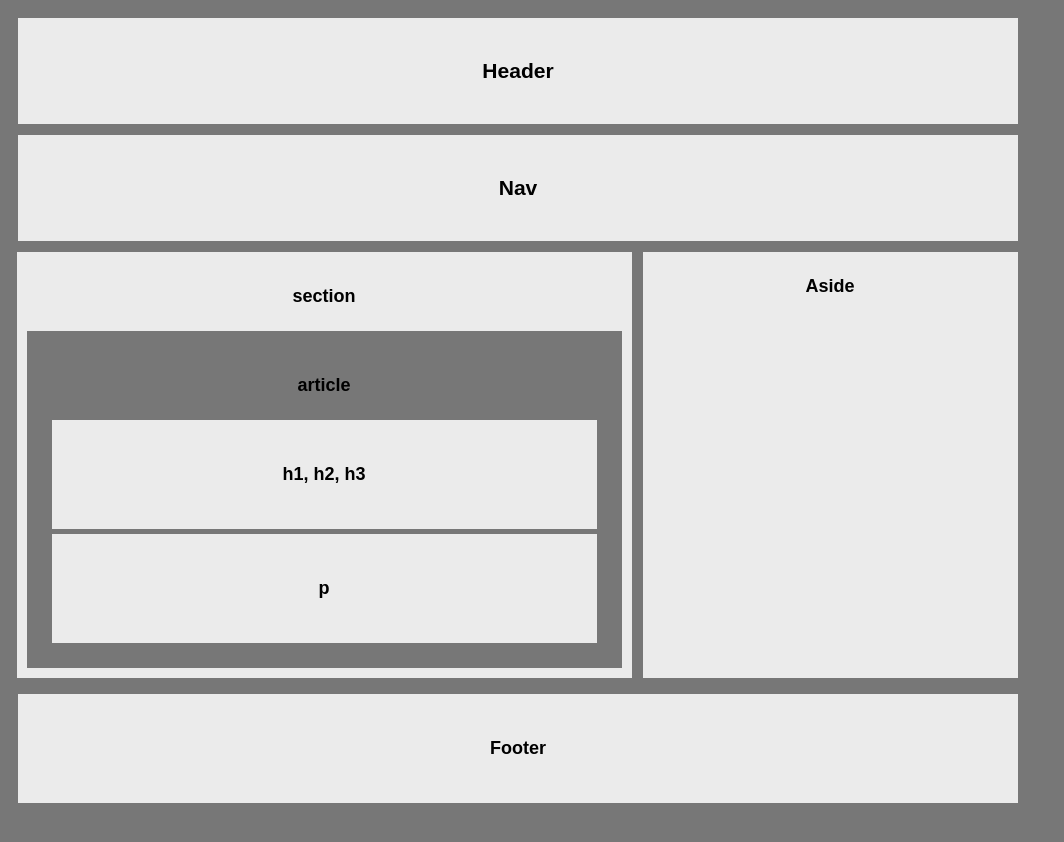
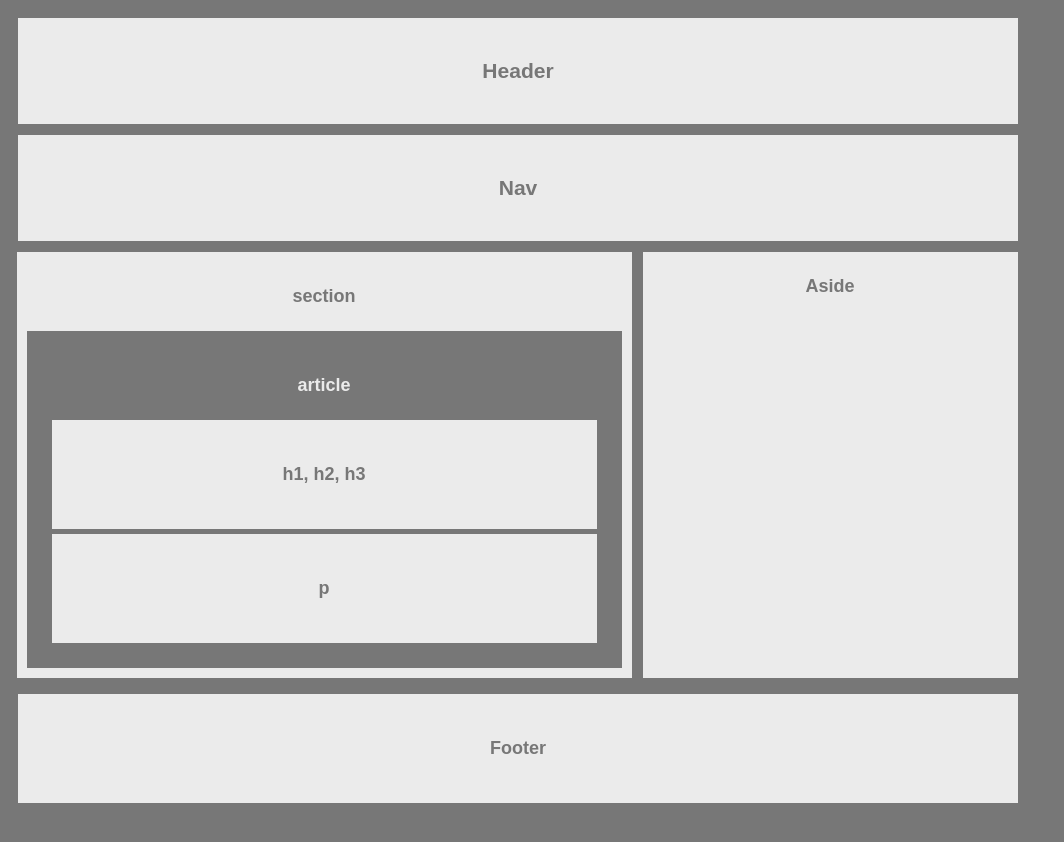
Before and after one commit to DigitalTheorist/HW-Wireframe, a plain HTML site: page index.html in a window 1280 px wide. Shown: the whole page, without its empty margins (0-1064 px from the left). Drawn offline with Linux system fonts and the light colour scheme.

Commit message:
text colors updated

```diff
--- a/style.css
+++ b/style.css
@@ -2,6 +2,7 @@ body{
   font-size: 18px;
   font-family: Arial, Helvetica Neue, Helvetica, sans-serif;
   text-align: center;
+  color: #777;
 }
 
 #body {
@@ -41,18 +42,21 @@ body{
 #article {
   padding: 20px;
   background-color: #777;
+  color: #ebebeb;
 }
 
 #hclasses {
   padding: 20px;
   margin: 5px;
   background-color: #ebebeb;
+  color: #777
 }
 
 #paragraph {
   padding: 20px;
   margin: 5px;
   background-color: #ebebeb;
+  color: #777
 }
 
 #aside {
```
